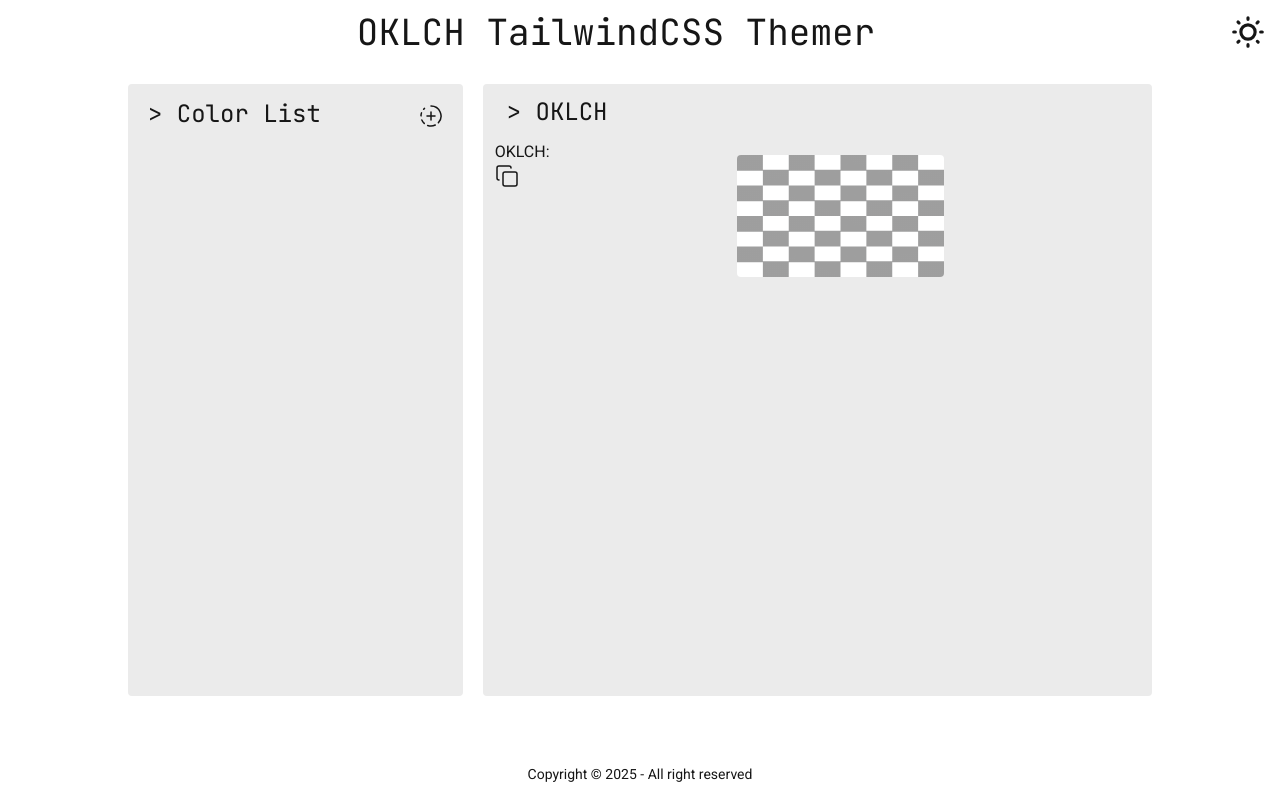
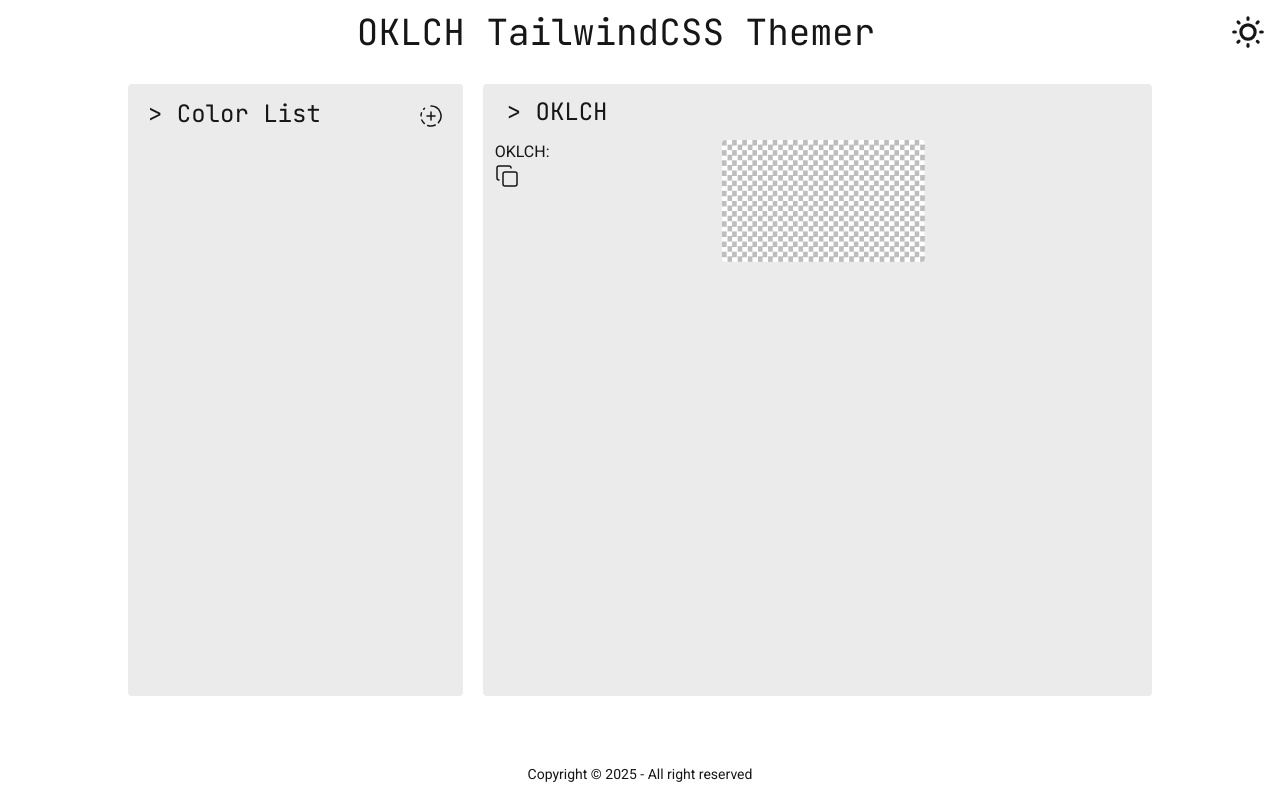
Before and after one commit to ElleAquilina/oklch-themer, a React (Vite) app: page / in a window 1280 px wide. Built offline with nearby package versions, Linux system fonts and the light colour scheme.

Commit message:
Add chessboard styling to color display background (to show alphas)

```diff
--- a/src/styles/global.css
+++ b/src/styles/global.css
@@ -35,8 +35,8 @@
             repeating-conic-gradient(
                     var(--color-alpha-100) 0 90deg,
                     var(--color-alpha-200) 0 180deg)
-            0 0/25% 25%;
-        margin: 15px;
-        padding:10px;
+            0 0/10px 10px round;
+        margin: 0px;
+        padding:0px;
     }
 }
--- a/src/styles/theme.css
+++ b/src/styles/theme.css
@@ -8,7 +8,7 @@
     name: 'wireframe';
     default: true;
     --color-alpha-100: oklch(100% 0 199);
-    --color-alpha-200: oklch(70% 0 199);
+    --color-alpha-200: oklch(80% 0 199);
 }
 
 /* Light Themes */
@@ -16,13 +16,13 @@
 @plugin 'daisyui/theme' {
     name: 'lofi';
     --color-alpha-100: oklch(100% 0 199);
-    --color-alpha-200: oklch(70% 0 199);
+    --color-alpha-200: oklch(80% 0 199);
 }
 
 @plugin 'daisyui/theme' {
     name: 'pastel';
     --color-alpha-100: oklch(100% 0 199);
-    --color-alpha-200: oklch(70% 0 199);
+    --color-alpha-200: oklch(80% 0 199);
 }
 
 /* Dark Themes */
```
